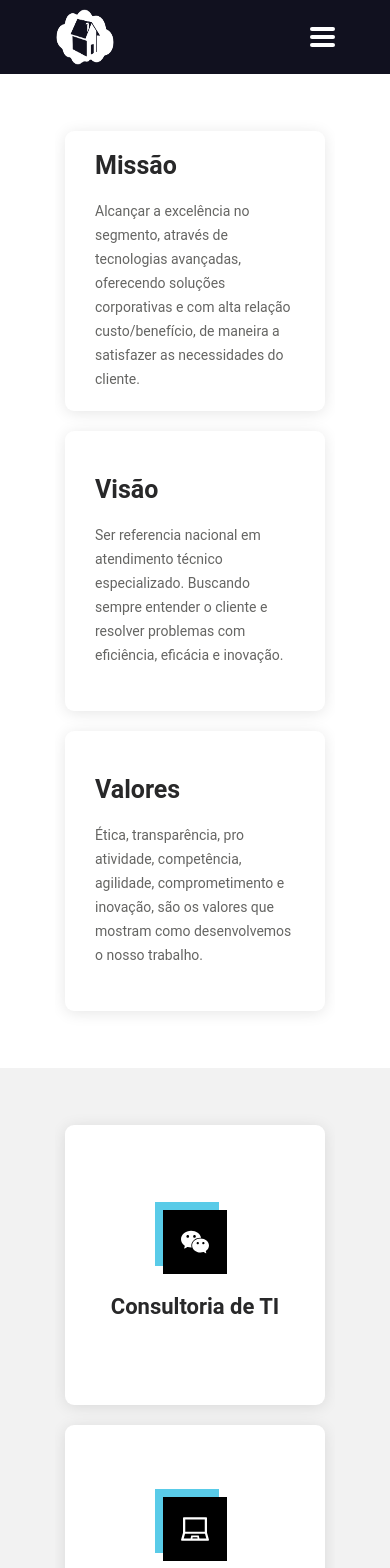
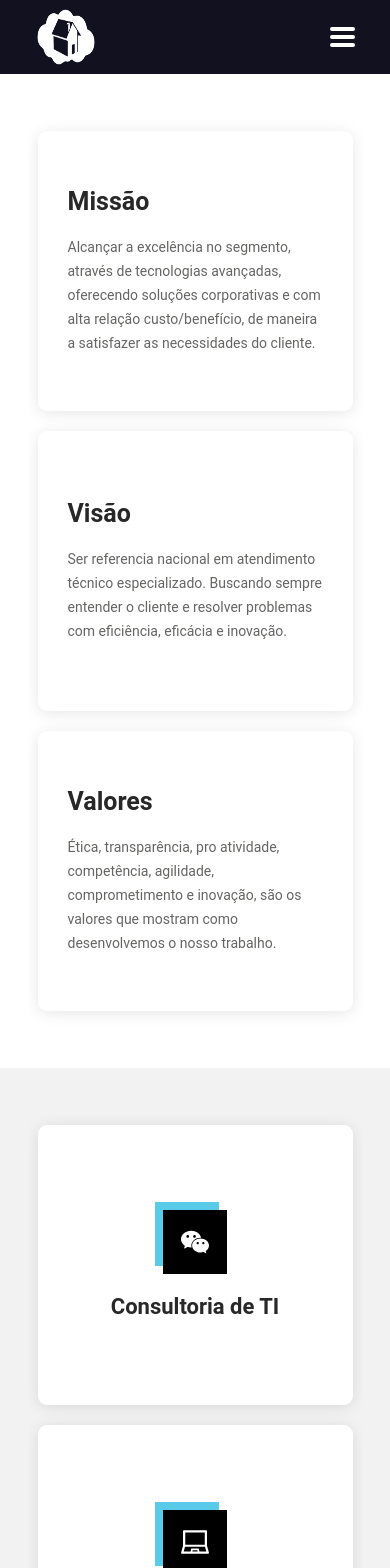
Before and after one commit to CloudHouseDev/landing-page-business, a React (Create React App) app: page / in a window 390 px wide. Shown: the top 1568 px of the page. Built offline with nearby package versions, Linux system fonts and the light colour scheme.

Commit message:
style: media query

```diff
--- a/src/components/container/styles.css
+++ b/src/components/container/styles.css
@@ -11,3 +11,10 @@
     width: 80%;
     padding: 2rem 1rem;
 }
+
+@media (max-width: 430px) {
+    .wrapper-limit {
+        width: 90%;
+        padding: 2rem 0.5rem;
+    }
+}
--- a/src/pages/components/ServicesOffer/styles.css
+++ b/src/pages/components/ServicesOffer/styles.css
@@ -82,7 +82,13 @@
     transform: translateZ(-1px);
 }
 
-@media (max-width: 1024px) {
+@media (max-width: 1320px) {
+    .box-service-offers {
+        width: 300px;
+    }
+}
+
+@media (max-width: 1280px) {
     .box-service-offers {
         width: 250px;
     }
@@ -100,7 +106,7 @@
     }
 }
 
-@media (max-width: 300px) {
+@media (max-width: 320px) {
     .box-service-offers h4 {
         font-size: 16px;
     }
```
